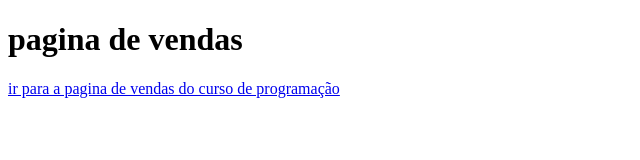
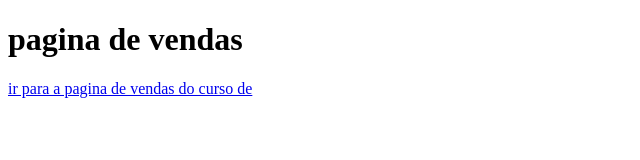
Before and after one commit to jandison21/alura-git-02, a plain HTML site: page vendas.html in a window 1280 px wide. Shown: the whole page, without its empty margins (0-640 px from the left). Drawn offline with Linux system fonts and the light colour scheme.

Commit message:
apagando o nome programação

```diff
--- a/vendas.html
+++ b/vendas.html
@@ -8,6 +8,6 @@
 </head>
 <body>
     <h1>pagina de vendas</h1>
-    <a href="Vendas.html">ir para a pagina de vendas do curso de programação</a>
+    <a href="Vendas.html">ir para a pagina de vendas do curso de</a>
 </body>
 </html>
```
